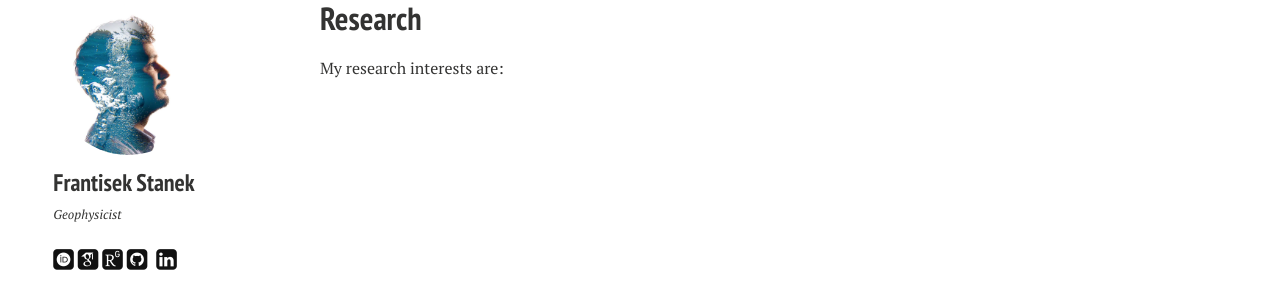
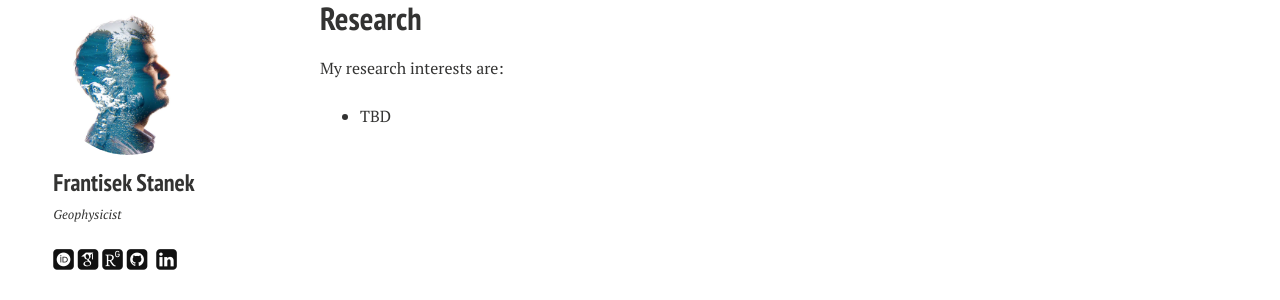
Before and after one commit to StanekFr/StanekFr.github.io, a Jekyll site: the page built from research/index.md, in a window 1280 px wide. Shown: the part 372-672 px from the top of the page. Built offline with Jekyll 4.4.1, drawn with Linux system fonts in a browser that asks for light colours; nearby versions of some CDN libraries; some web fonts are replaced.

Commit message:
Update index.md

```diff
--- a/research/index.md
+++ b/research/index.md
@@ -7,7 +7,7 @@ modified: 2022-07-17
 ---
 
 My research interests are:
-
+- TBD
 <!-- ### blabla -->
 
 <!-- figure -->
```
